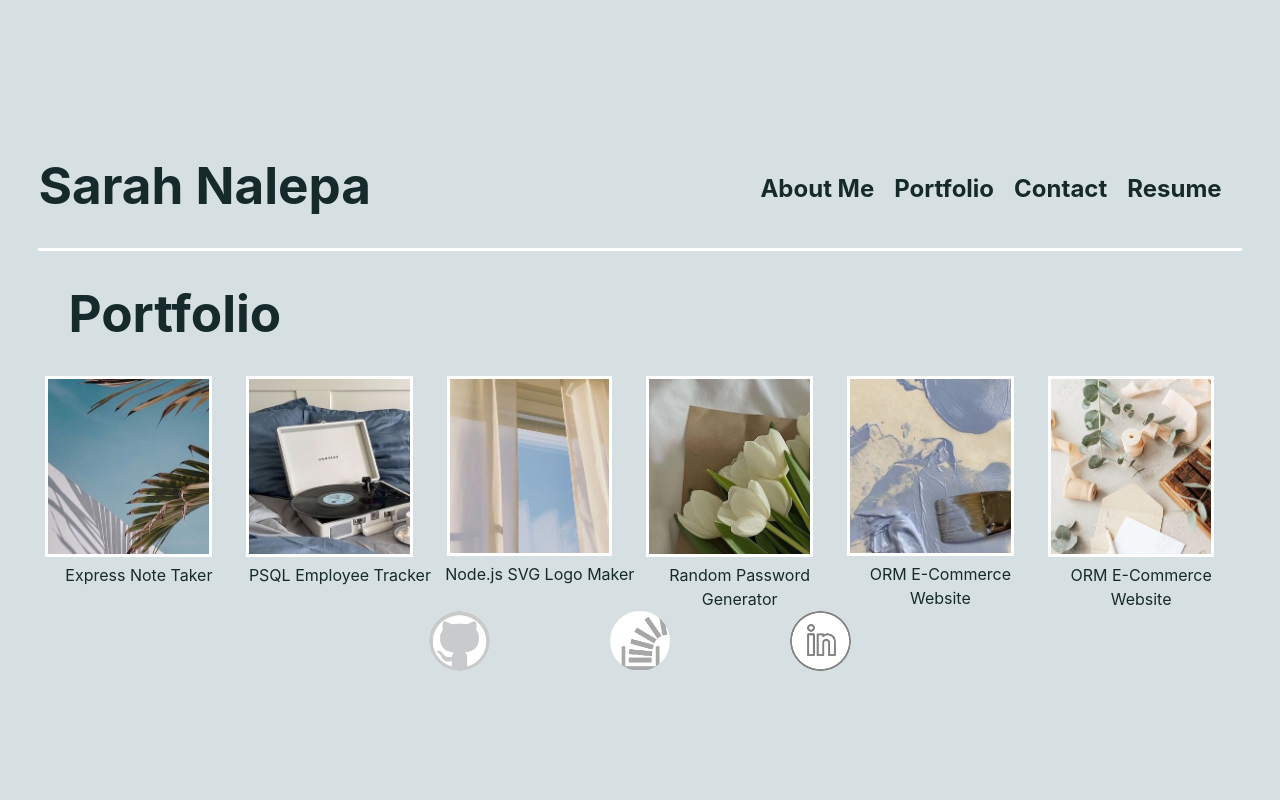
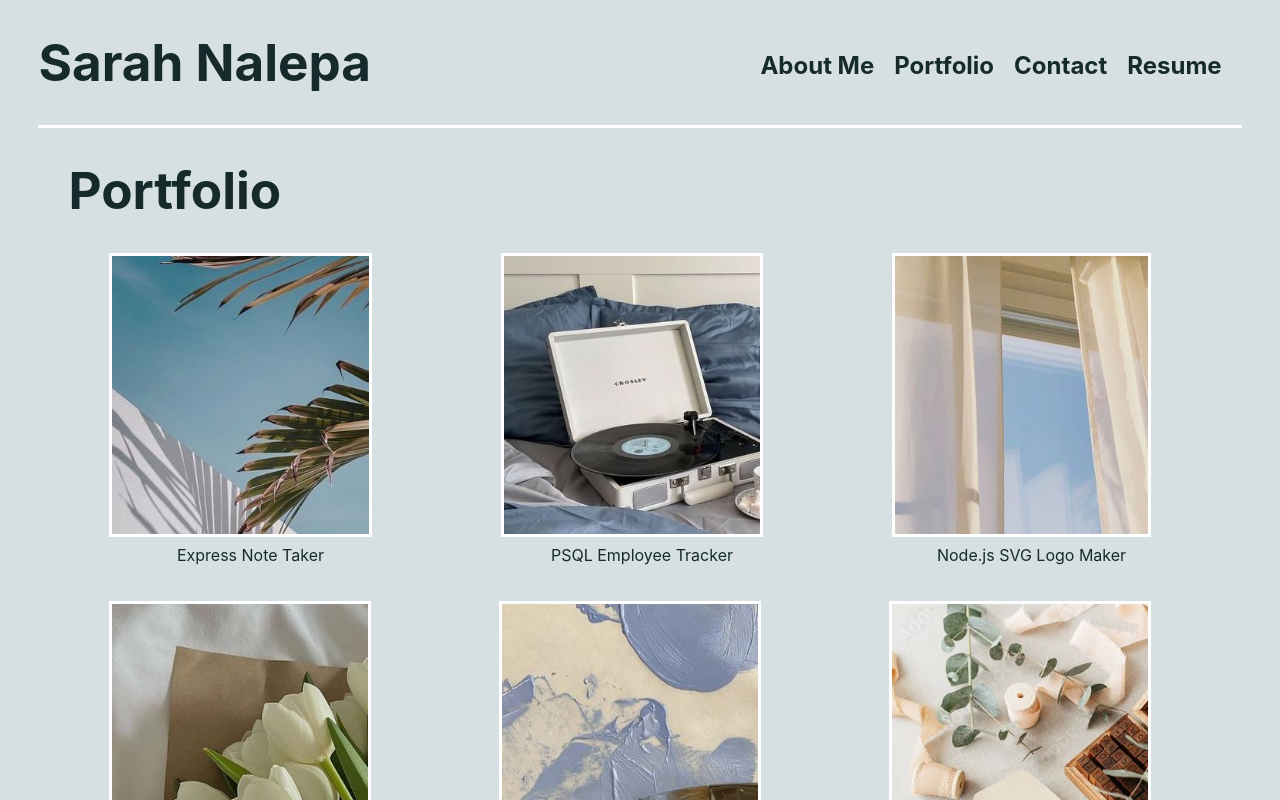
Before and after one commit to snalepa11/react-portfolio, a React (Vite) app in the folder react-portfoliov/: page / in a window 1280 px wide. Shown: the top 800 px of the page. Built offline with nearby package versions, Linux system fonts and the light colour scheme.

Commit message:
working on flex

```diff
--- a/react-portfoliov/src/App.css
+++ b/react-portfoliov/src/App.css
@@ -40,7 +40,9 @@
 }
 
 .flex-wrap {
+  display: flex;
   flex-wrap: wrap;
+  justify-content: space-evenly;
 }
 
 header {
--- a/react-portfoliov/src/pages/Portfolio.jsx
+++ b/react-portfoliov/src/pages/Portfolio.jsx
@@ -10,7 +10,7 @@ export default function Portfolio(){
     return (
         <div>
             <h1 class='left'>Portfolio</h1>
-            <div class='flex'>
+            <div class='flex-wrap'>
             <div>
                 <a href='https://github.com/snalepa11/Note-taker'><img class = 'tree' src={tree} alt = "a palm tree by a white house" /></a>
                 <figcaption>Express Note Taker</figcaption>
```
